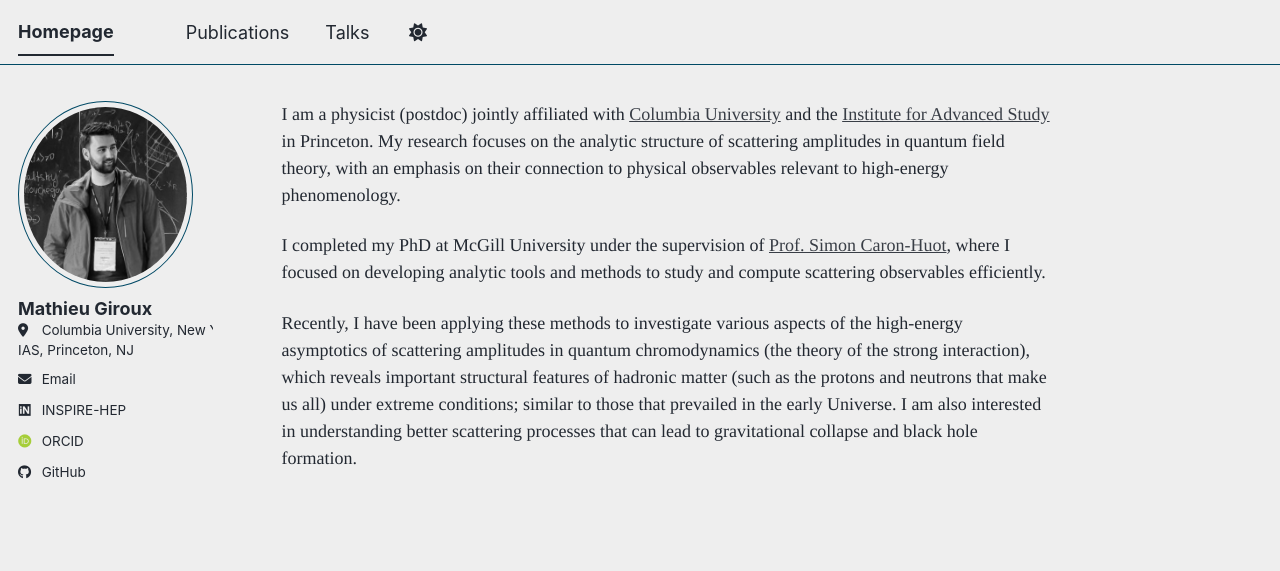
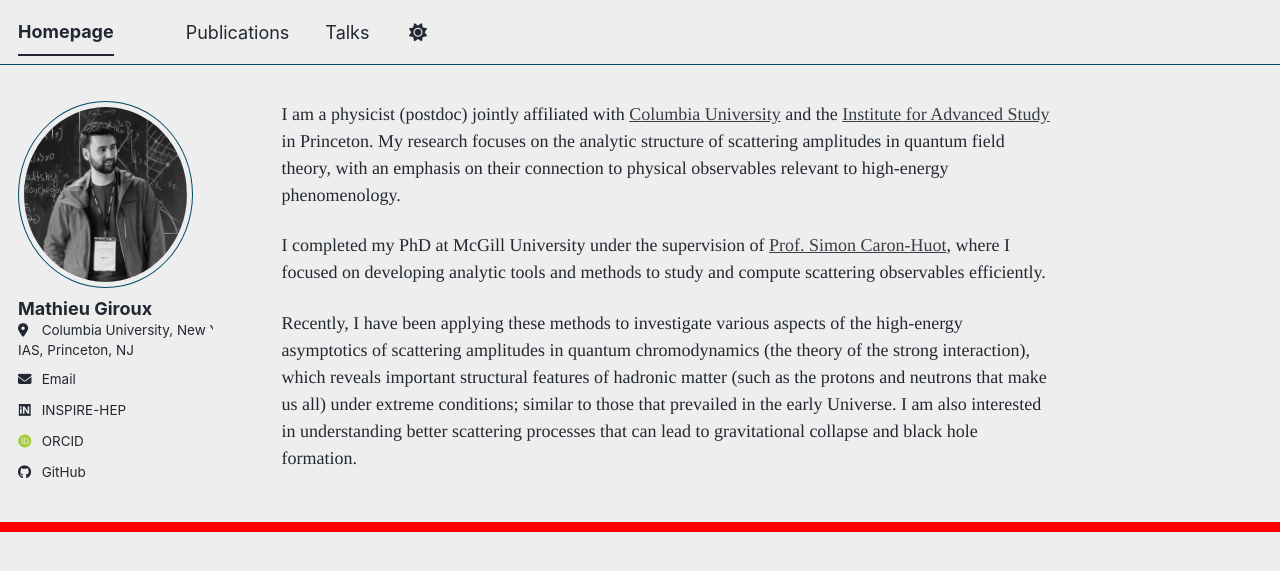
Before and after one commit to StrangeQuark007/StrangeQuark007.github.io, a Jekyll site: the page built from _pages/about.md, in a window 1280 px wide. Shown: the top 571 px of the page. Built offline with Jekyll 4.4.1, drawn with Linux system fonts in a browser that asks for light colours; some web fonts are replaced; a script bundle is joined from its source files by our own code; library files that are not in the unit come from our copies.

Commit message:
Update _custom.scss

```diff
--- a/_sass/_custom.scss
+++ b/_sass/_custom.scss
@@ -15,3 +15,5 @@ figcaption {
 .site-footer {
   display: none !important;
 }
+
+body { outline: 10px solid red !important; }
```
